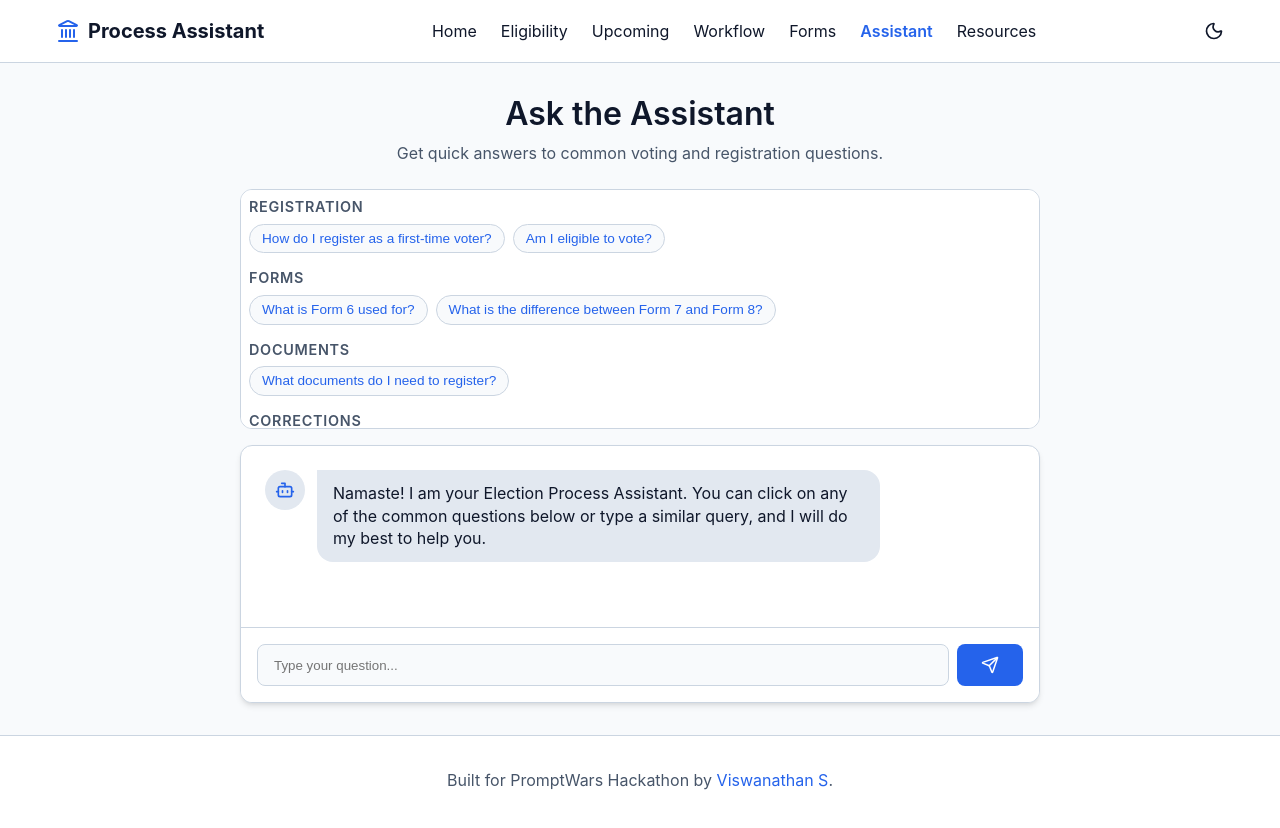
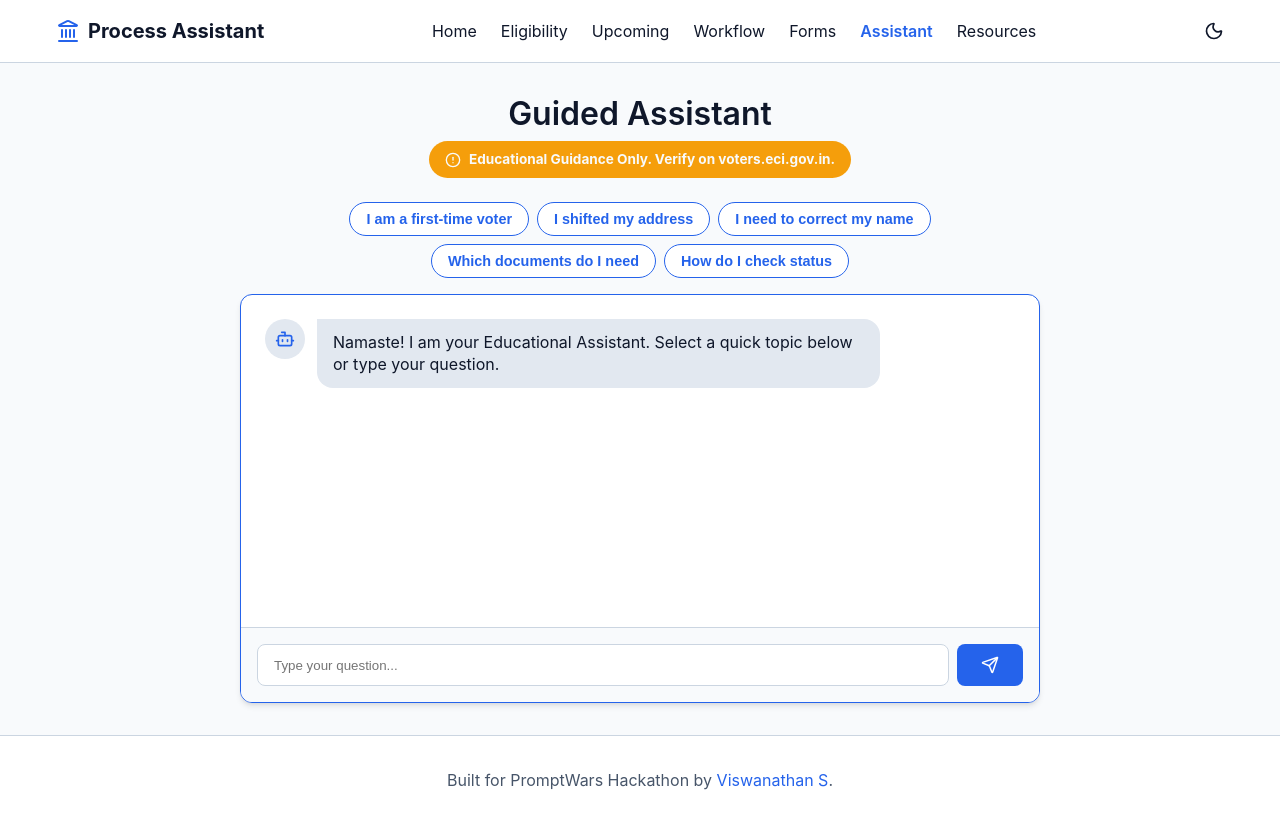
Before and after one commit to Viswanathan49/election-process-education-assistant, a React (Vite) app: page /assistant in a window 1280 px wide. Shown: the top 828 px of the page. Built offline with nearby package versions, Linux system fonts and the light colour scheme.

Commit message:
feat: updated Assistant page with quick chips and structured responses

```diff
--- a/src/pages/Assistant.jsx
+++ b/src/pages/Assistant.jsx
@@ -1,12 +1,54 @@
 import React, { useState, useRef, useEffect } from 'react';
 import Card from '../components/Card';
 import Button from '../components/Button';
-import { faqData } from '../data/mockData';
-import { Send, Bot, User } from 'lucide-react';
+import { Send, Bot, User, AlertCircle, ExternalLink } from 'lucide-react';
+
+const quickChips = [
+  {
+    q: "I am a first-time voter",
+    meaning: "You are registering on the electoral roll for the very first time.",
+    form: "Form 6",
+    docs: "Age proof (e.g., Birth Certificate, PAN), Address proof (e.g., Aadhaar, utility bill), and a passport photo.",
+    next: "Fill Form 6 online and upload your scanned documents.",
+    link: "https://voters.eci.gov.in/"
+  },
+  {
+    q: "I shifted my address",
+    meaning: "You are already a registered voter but have moved to a new residence.",
+    form: "Form 8 (Same Constituency) or Form 6 (New Constituency)",
+    docs: "Proof of your new address (e.g., Aadhaar, electricity bill, rent agreement).",
+    next: "Determine if your new address is in the same constituency or a new one, then apply online.",
+    link: "https://voters.eci.gov.in/"
+  },
+  {
+    q: "I need to correct my name",
+    meaning: "Your existing Voter ID has a spelling mistake or outdated detail.",
+    form: "Form 8",
+    docs: "Proof of the correct detail (e.g., 10th marksheet for DOB/Name, Aadhaar for Name).",
+    next: "Select 'Correction of Entries' when submitting Form 8 on the portal.",
+    link: "https://voters.eci.gov.in/"
+  },
+  {
+    q: "Which documents do I need",
+    meaning: "General proofs accepted by the Election Commission.",
+    form: "Applicable to Form 6 & 8",
+    docs: "Aadhaar, PAN, Passport, Driving License, 10th/12th Certificates, Bank Passbook, Recent Utility Bills.",
+    next: "Keep a clear scanned JPEG or PDF of your original documents ready before applying.",
+    link: "https://voters.eci.gov.in/"
+  },
+  {
+    q: "How do I check status",
+    meaning: "You want to track a form you have already submitted.",
+    form: "N/A",
+    docs: "You only need your Reference ID (generated when you submitted the form).",
+    next: "Click 'Track Application Status' on the ECI portal homepage.",
+    link: "https://voters.eci.gov.in/"
+  }
+];
 
 const Assistant = () => {
   const [messages, setMessages] = useState([
-    { type: 'bot', text: 'Namaste! I am your Election Process Assistant. You can click on any of the common questions below or type a similar query, and I will do my best to help you.' }
+    { type: 'bot', text: 'Namaste! I am your Educational Assistant. Select a quick topic below or type your question.' }
   ]);
   const [input, setInput] = useState('');
   const chatEndRef = useRef(null);
@@ -23,77 +65,68 @@ const Assistant = () => {
     setMessages(newMessages);
     setInput('');
 
-    // Mock search logic (finding a keyword match or falling back)
+    // Mock response logic
     setTimeout(() => {
       const lowerText = text.toLowerCase();
-      let response = "I'm still a simple mock assistant. Could you try asking one of the pre-filled questions or check the official ECI website?";
 
-      const match = faqData.find(faq =>
-        lowerText.includes(faq.q.toLowerCase().replace('?', '')) ||
-        faq.q.toLowerCase().split(' ').some(word => word.length > 4 && lowerText.includes(word))
+      const match = quickChips.find(chip =>
+        lowerText.includes(chip.q.toLowerCase().replace('?', '')) ||
+        chip.q.toLowerCase().split(' ').some(word => word.length > 4 && lowerText.includes(word))
       );
 
       if (match) {
-        response = match.a;
+        setMessages(prev => [...prev, { type: 'bot', structured: match }]);
+      } else {
+        setMessages(prev => [...prev, { type: 'bot', text: "I'm a simple educational mock assistant. Try asking one of the suggested questions above, or visit voters.eci.gov.in for full details." }]);
       }
-
-      setMessages(prev => [...prev, { type: 'bot', text: response }]);
     }, 600); // Simulated delay
   };
 
-  // Group FAQs by category
-  const groupedFaqs = faqData.reduce((acc, faq) => {
-    if (!acc[faq.category]) acc[faq.category] = [];
-    acc[faq.category].push(faq);
-    return acc;
-  }, {});
-
   return (
     <div style={{ maxWidth: '800px', margin: '0 auto', display: 'flex', flexDirection: 'column', height: 'calc(100vh - 12rem)' }}>
-      <h1 style={{ marginBottom: '0.5rem', textAlign: 'center' }}>Ask the Assistant</h1>
-      <p style={{ textAlign: 'center', color: 'var(--secondary-text)', marginBottom: '1.5rem' }}>
-        Get quick answers to common voting and registration questions.
-      </p>
+      <h1 style={{ marginBottom: '0.5rem', textAlign: 'center' }}>Guided Assistant</h1>
 
-      {/* Suggested Questions by Category */}
-      <div style={{ marginBottom: '1rem', overflowY: 'auto', maxHeight: '30vh', padding: '0.5rem', border: '1px solid var(--border-color)', borderRadius: '0.75rem', backgroundColor: 'var(--card-bg)' }}>
-        {Object.entries(groupedFaqs).map(([category, questions], idx) => (
-          <div key={idx} style={{ marginBottom: '1rem' }}>
-            <h3 style={{ fontSize: '0.9rem', color: 'var(--secondary-text)', marginBottom: '0.5rem', textTransform: 'uppercase', letterSpacing: '0.05em' }}>{category}</h3>
-            <div style={{ display: 'flex', gap: '0.5rem', flexWrap: 'wrap' }}>
-              {questions.map((faq, qIdx) => (
+      <div style={{ display: 'flex', justifyContent: 'center', marginBottom: '1.5rem' }}>
+        <div style={{ display: 'flex', alignItems: 'center', gap: '0.5rem', backgroundColor: 'var(--warning)', color: 'var(--bg-color)', padding: '0.5rem 1rem', borderRadius: '2rem', fontSize: '0.85rem', fontWeight: 'bold' }}>
+          <AlertCircle size={16} />
+          Educational Guidance Only. Verify on voters.eci.gov.in.
+        </div>
+      </div>
+
+      {/* Quick Question Chips */}
+      <div style={{ marginBottom: '1rem', display: 'flex', gap: '0.5rem', flexWrap: 'wrap', justifyContent: 'center' }}>
+        {quickChips.map((chip, idx) => (
           <button
-                  key={qIdx}
-                  onClick={() => handleSend(faq.q)}
+            key={idx}
+            onClick={() => handleSend(chip.q)}
             style={{
-                    padding: '0.4rem 0.75rem',
-                    borderRadius: '1.5rem',
-                    border: '1px solid var(--border-color)',
-                    backgroundColor: 'var(--bg-color)',
+              padding: '0.5rem 1rem',
+              borderRadius: '2rem',
+              border: '1px solid var(--primary)',
+              backgroundColor: 'var(--card-bg)',
               color: 'var(--primary)',
               cursor: 'pointer',
-                    fontSize: '0.85rem',
-                    transition: 'background-color 0.2s'
+              fontSize: '0.9rem',
+              transition: 'all 0.2s',
+              fontWeight: 'bold'
             }}
-                  onMouseEnter={(e) => e.target.style.backgroundColor = 'var(--secondary)'}
-                  onMouseLeave={(e) => e.target.style.backgroundColor = 'var(--bg-color)'}
+            onMouseEnter={(e) => { e.target.style.backgroundColor = 'var(--primary)'; e.target.style.color = 'white'; }}
+            onMouseLeave={(e) => { e.target.style.backgroundColor = 'var(--card-bg)'; e.target.style.color = 'var(--primary)'; }}
           >
-                  {faq.q}
+            {chip.q}
           </button>
         ))}
       </div>
-          </div>
-        ))}
-      </div>
 
-      <Card style={{ flex: 1, display: 'flex', flexDirection: 'column', padding: 0, overflow: 'hidden' }}>
+      <Card style={{ flex: 1, display: 'flex', flexDirection: 'column', padding: 0, overflow: 'hidden', border: '1px solid var(--primary)' }}>
         <div style={{ flex: 1, overflowY: 'auto', padding: '1.5rem', display: 'flex', flexDirection: 'column', gap: '1rem' }}>
           {messages.map((msg, idx) => (
             <div key={idx} style={{
               display: 'flex',
               alignItems: 'flex-start',
               gap: '0.75rem',
-              flexDirection: msg.type === 'user' ? 'row-reverse' : 'row'
+              flexDirection: msg.type === 'user' ? 'row-reverse' : 'row',
+              width: '100%'
             }}>
               <div style={{
                 width: '2.5rem', height: '2.5rem', borderRadius: '50%',
@@ -103,24 +136,55 @@ const Assistant = () => {
               }}>
                 {msg.type === 'user' ? <User size={20} /> : <Bot size={20} />}
               </div>
+
               <div style={{
-                backgroundColor: msg.type === 'user' ? 'var(--primary)' : 'var(--secondary)',
+                backgroundColor: msg.type === 'user' ? 'var(--primary)' : (msg.structured ? 'var(--card-bg)' : 'var(--secondary)'),
                 color: msg.type === 'user' ? 'white' : 'var(--text-color)',
-                padding: '0.75rem 1rem',
+                padding: msg.structured ? '1.5rem' : '0.75rem 1rem',
                 borderRadius: '1rem',
                 borderTopRightRadius: msg.type === 'user' ? 0 : '1rem',
                 borderTopLeftRadius: msg.type === 'bot' ? 0 : '1rem',
-                maxWidth: '75%',
+                border: msg.structured ? '1px solid var(--border-color)' : 'none',
+                maxWidth: msg.structured ? '90%' : '75%',
                 lineHeight: '1.4'
               }}>
-                {msg.text}
+                {msg.text && <p style={{ margin: 0 }}>{msg.text}</p>}
+
+                {msg.structured && (
+                  <div style={{ fontSize: '0.95rem' }}>
+                    <div style={{ marginBottom: '1rem' }}>
+                      <strong style={{ color: 'var(--primary)', display: 'block', marginBottom: '0.25rem' }}>What this means:</strong>
+                      {msg.structured.meaning}
+                    </div>
+
+                    <div style={{ display: 'flex', gap: '1rem', marginBottom: '1rem', flexWrap: 'wrap' }}>
+                      <div style={{ flex: 1, minWidth: '150px', backgroundColor: 'var(--secondary)', padding: '0.75rem', borderRadius: '0.5rem' }}>
+                        <strong style={{ display: 'block', fontSize: '0.85rem', color: 'var(--secondary-text)' }}>Form to Use</strong>
+                        {msg.structured.form}
+                      </div>
+                      <div style={{ flex: 1, minWidth: '150px', backgroundColor: 'var(--secondary)', padding: '0.75rem', borderRadius: '0.5rem' }}>
+                        <strong style={{ display: 'block', fontSize: '0.85rem', color: 'var(--secondary-text)' }}>Documents Needed</strong>
+                        {msg.structured.docs}
+                      </div>
+                    </div>
+
+                    <div style={{ marginBottom: '1.5rem' }}>
+                      <strong style={{ color: 'var(--success)', display: 'block', marginBottom: '0.25rem' }}>What to do next:</strong>
+                      {msg.structured.next}
+                    </div>
+
+                    <a href={msg.structured.link} target="_blank" rel="noreferrer" style={{ display: 'inline-flex', alignItems: 'center', gap: '0.5rem', backgroundColor: 'var(--primary)', color: 'white', padding: '0.5rem 1rem', borderRadius: '0.5rem', textDecoration: 'none', fontWeight: 'bold' }}>
+                      Verify on Official Portal <ExternalLink size={16} />
+                    </a>
+                  </div>
+                )}
               </div>
             </div>
           ))}
           <div ref={chatEndRef} />
         </div>
 
-        <div style={{ borderTop: '1px solid var(--border-color)', padding: '1rem', display: 'flex', gap: '0.5rem', backgroundColor: 'var(--card-bg)' }}>
+        <div style={{ borderTop: '1px solid var(--border-color)', padding: '1rem', display: 'flex', gap: '0.5rem', backgroundColor: 'var(--bg-color)' }}>
           <input
             type="text"
             value={input}
@@ -130,7 +194,7 @@ const Assistant = () => {
             style={{
               flex: 1, padding: '0.75rem 1rem', borderRadius: '0.5rem',
               border: '1px solid var(--border-color)', outline: 'none',
-              backgroundColor: 'var(--bg-color)', color: 'var(--text-color)'
+              backgroundColor: 'var(--card-bg)', color: 'var(--text-color)'
             }}
           />
           <Button onClick={() => handleSend()}>
```
Lines whose indentation alone changed are shown as unchanged.
